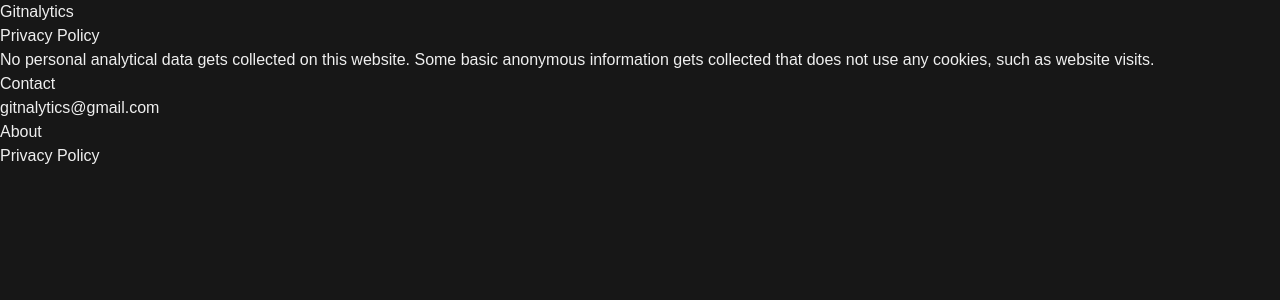
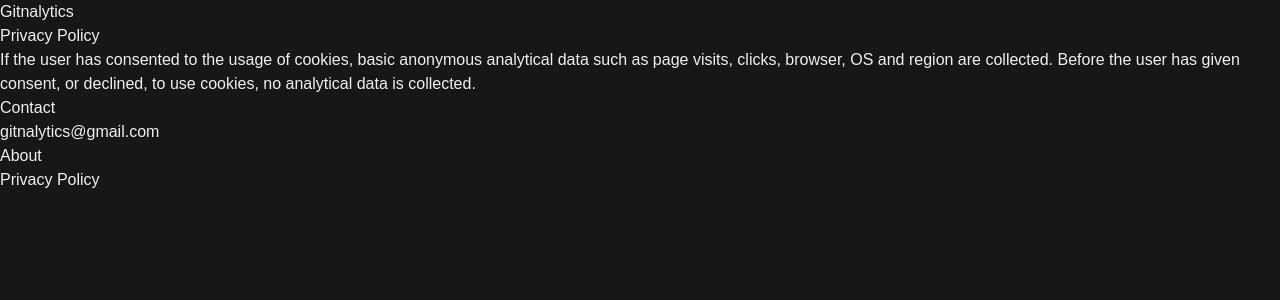
Before and after one commit to JorensM/gitnalytics, a Next.js app: page /terms in a window 1280 px wide. Shown: the top 300 px of the page. Built offline with nearby package versions, Linux system fonts and the light colour scheme; no server answers.

Commit message:
fix: update privacy policy

```diff
--- a/src/app/(home)/terms/page.tsx
+++ b/src/app/(home)/terms/page.tsx
@@ -13,9 +13,12 @@ export default async function TermsPage() {
     return (
         <div className='p-8 max-w-[800px] flex flex-col gap-2'>
             <h2 className='text-xl font-bold'>Privacy Policy</h2>
-                No personal analytical data gets collected on this website.
-                Some basic anonymous information gets collected that does not
-                use any cookies, such as website visits.
+            <p>
+                If the user has consented to the usage of cookies, basic anonymous
+                analytical data such as page visits, clicks, browser, OS and region are collected.
+                Before the user has given consent, or declined, to use cookies,
+                no analytical data is collected.
+            </p>
             {/* <OptOutAlert />
             <h2 className='text-xl font-bold'>Privacy Policy</h2>
             <h3 className='text-lg font-semibold'>User data</h3>
```
